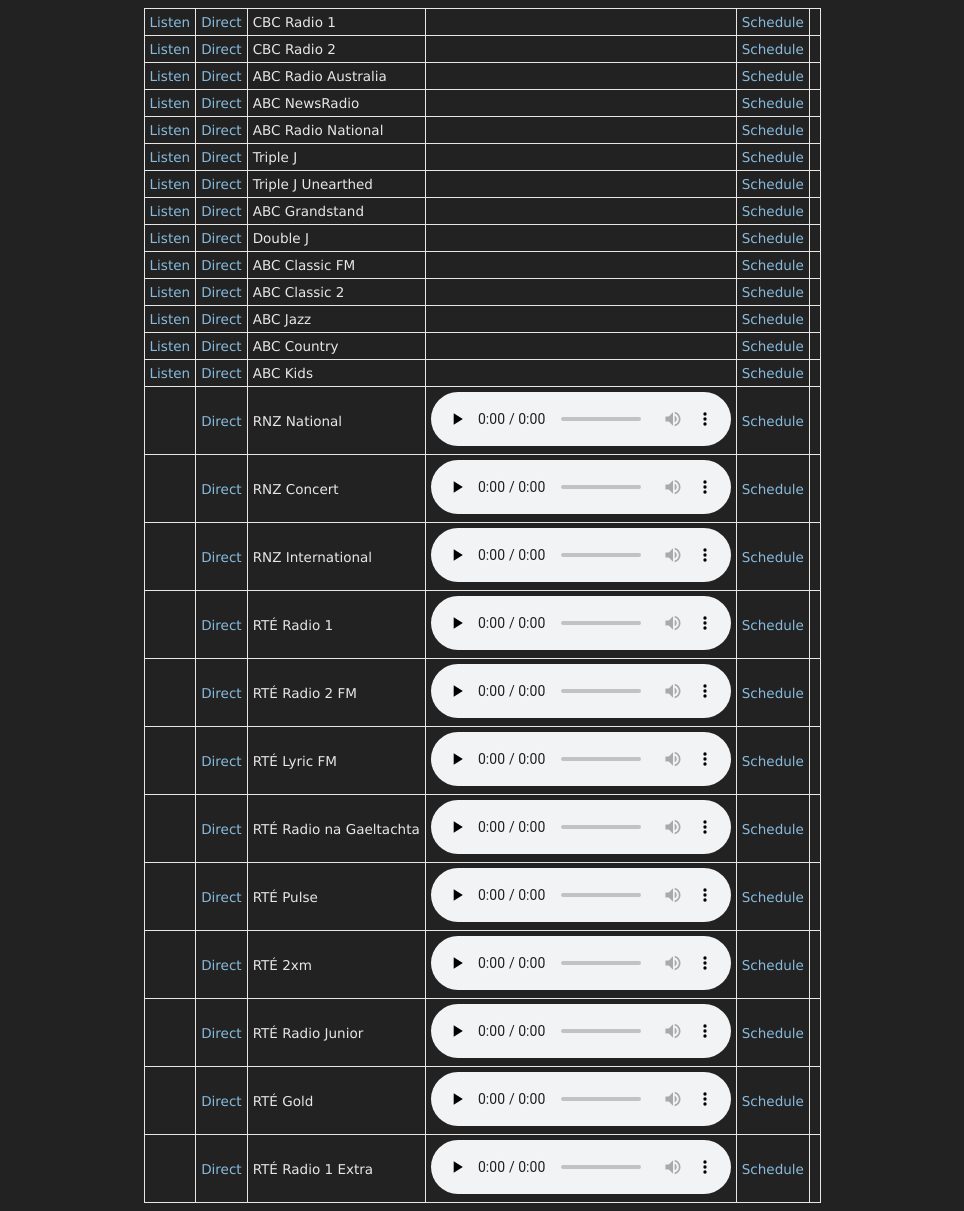
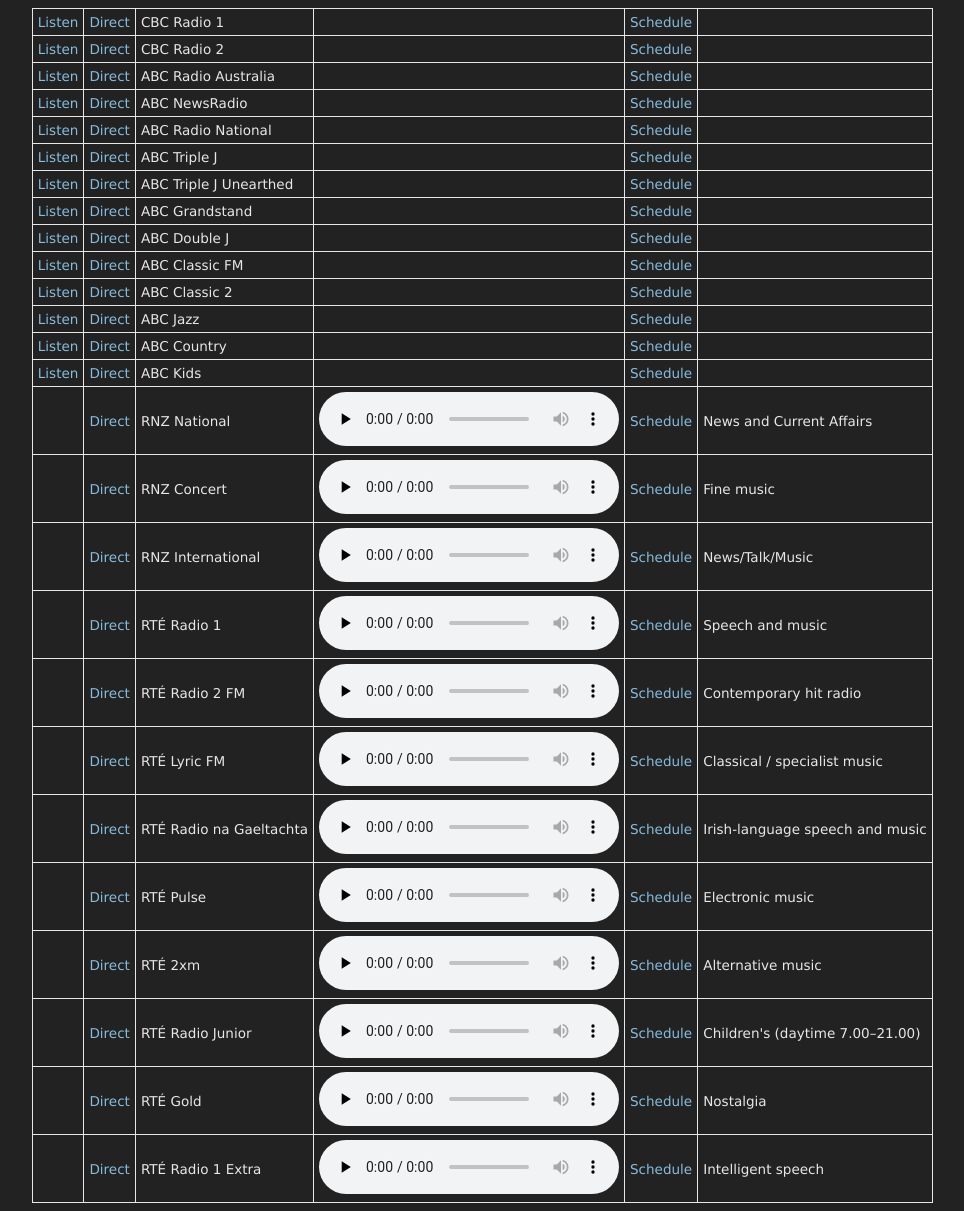
Before and after one commit to danburd/danburd.github.io, a Jekyll site: the page commonwealth.html, which Jekyll copies as it is, in a window 1280 px wide. Shown: the whole page, without its empty margins (153-1117 px from the left). Built offline with Jekyll 4.4.1, drawn with Linux system fonts in a browser that asks for light colours.

Commit message:
Update commonwealth.html

```diff
--- a/commonwealth.html
+++ b/commonwealth.html
@@ -58,7 +58,7 @@
   <tr>
    <td><a href="/hlsjsaudio.html?stream=https://abcradiolivehls-lh.akamaihd.net/i/triplejnsw_1@327300/master.m3u8">Listen</a></td>
    <td><a href="https://abcradiolivehls-lh.akamaihd.net/i/triplejnsw_1@327300/master.m3u8" type="audio/mpeg">Direct</a></td>
-   <td>Triple J</td>
+   <td>ABC Triple J</td>
    <td></td>
    <td><a href="https://radio.abc.net.au/stations/triplej/live">Schedule</a></td>
    <td></td>
@@ -66,7 +66,7 @@
   <tr>
    <td><a href="/hlsjsaudio.html?stream=https://abcradiolivehls-lh.akamaihd.net/i/triplejunearthed_1@327301/master.m3u8">Listen</a></td>
    <td><a href="https://abcradiolivehls-lh.akamaihd.net/i/triplejunearthed_1@327301/master.m3u8" type="audio/mpeg">Direct</a></td>
-   <td>Triple J Unearthed</td>
+   <td>ABC Triple J Unearthed</td>
    <td></td>
    <td><a href="https://radio.abc.net.au/stations/unearthed/live">Schedule</a></td>
    <td></td>
@@ -82,7 +82,7 @@
   <tr>
    <td><a href="/hlsjsaudio.html?stream=https://abcradiolivehls-lh.akamaihd.net/i/doublejnsw_1@327293/master.m3u8">Listen</a></td>
    <td><a href="https://abcradiolivehls-lh.akamaihd.net/i/doublejnsw_1@327293/master.m3u8" type="audio/mpeg">Direct</a></td>
-   <td>Double J</td>
+   <td>ABC Double J</td>
    <td></td>
    <td><a href="https://radio.abc.net.au/stations/doublej/live">Schedule</a></td>
    <td></td>
@@ -133,7 +133,7 @@
    <td>RNZ National</td>
    <td><audio controls preload="none"><source src="https://stream-ice.radionz.co.nz/national.mp3" type="audio/mpeg"></audio></td>
    <td><a href="https://www.radionz.co.nz/audio/live/national">Schedule</a></td>
-   <td></td>
+   <td>News and Current Affairs</td>
   </tr>
   <tr>
    <td></td>
@@ -141,7 +141,7 @@
    <td>RNZ Concert</td>
    <td><audio controls preload="none"><source src="https://stream-ice.radionz.co.nz/concert.mp3" type="audio/mpeg"></audio></td>
    <td><a href="https://www.radionz.co.nz/audio/live/concert">Schedule</a></td>
-   <td></td>
+   <td>Fine music</td>
   </tr>
   <tr>
    <td></td>
@@ -149,7 +149,7 @@
    <td>RNZ International</td>
    <td><audio controls preload="none"><source src="https://stream-ice.radionz.co.nz/international.mp3" type="audio/mpeg"></audio></td>
    <td><a href="https://www.radionz.co.nz/audio/live/international">Schedule</a></td>
-   <td></td>
+   <td>News/Talk/Music</td>
   </tr>
   <tr>
    <td></td>
@@ -157,7 +157,7 @@
    <td>RTÉ Radio 1</td>
    <td><audio controls preload="none"><source src="http://icecast2.rte.ie/radio1" type="audio/mpeg"></audio></td>
    <td><a href="https://www.rte.ie/radio1/">Schedule</a></td>
-   <td></td>
+   <td>Speech and music</td>
   </tr>
   <tr>
    <td></td>
@@ -165,7 +165,7 @@
    <td>RTÉ Radio 2 FM</td>
    <td><audio controls preload="none"><source src="http://icecast1.rte.ie/2fm" type="audio/mpeg"></audio></td>
    <td><a href="https://www.rte.ie/2fm/">Schedule</a></td>
-   <td></td>
+   <td>Contemporary hit radio</td>
   </tr>
   <tr>
    <td></td>
@@ -173,7 +173,7 @@
    <td>RTÉ Lyric FM</td>
    <td><audio controls preload="none"><source src="http://icecast2.rte.ie/lyric" type="audio/mpeg"></audio></td>
    <td><a href="https://www.rte.ie/lyricfm/">Schedule</a></td>
-   <td></td>
+   <td>Classical / specialist music</td>
   </tr>
   <tr>
    <td></td>
@@ -181,7 +181,7 @@
    <td>RTÉ Radio na Gaeltachta</td>
    <td><audio controls preload="none"><source src="http://icecast1.rte.ie/rnag" type="audio/mpeg"></audio></td>
    <td><a href="https://www.rte.ie/rnag/">Schedule</a></td>
-   <td></td>
+   <td>Irish-language speech and music</td>
   </tr>
   <tr>
    <td></td>
@@ -189,7 +189,7 @@
    <td>RTÉ Pulse</td>
    <td><audio controls preload="none"><source src="http://icecast2.rte.ie/pulse" type="audio/mpeg"></audio></td>
    <td><a href="https://pulse.rte.ie/">Schedule</a></td>
-   <td></td>
+   <td>Electronic music</td>
   </tr>
   <tr>
    <td></td>
@@ -197,7 +197,7 @@
    <td>RTÉ 2xm</td>
    <td><audio controls preload="none"><source src="http://icecast2.rte.ie/2xm" type="audio/mpeg"></audio></td>
    <td><a href="https://2xm.rte.ie/">Schedule</a></td>
-   <td></td>
+   <td>Alternative music</td>
   </tr>
   <tr>
    <td></td>
@@ -205,7 +205,7 @@
    <td>RTÉ Radio Junior</td>
    <td><audio controls preload="none"><source src="http://icecast2.rte.ie/junior" type="audio/mpeg"></audio></td>
    <td><a href="https://rtejr.rte.ie/rtejr-listen/">Schedule</a></td>
-   <td></td>
+   <td>Children's (daytime 7.00–21.00)</td>
   </tr>
   <tr>
    <td></td>
@@ -213,7 +213,7 @@
    <td>RTÉ Gold</td>
    <td><audio controls preload="none"><source src="http://icecast2.rte.ie/gold" type="audio/mpeg"></audio></td>
    <td><a href="https://gold.rte.ie/">Schedule</a></td>
-   <td></td>
+   <td>Nostalgia</td>
   </tr>
   <tr>
    <td></td>
@@ -221,7 +221,7 @@
    <td>RTÉ Radio 1 Extra</td>
    <td><audio controls preload="none"><source src="http://icecast2.rte.ie/radio1extra" type="audio/mpeg"></audio></td>
    <td><a href="https://www.rte.ie/digitalradio/radio1extra/">Schedule</a></td>
-   <td></td>
+   <td>Intelligent speech</td>
   </tr>
 </table>
 </body>
```
